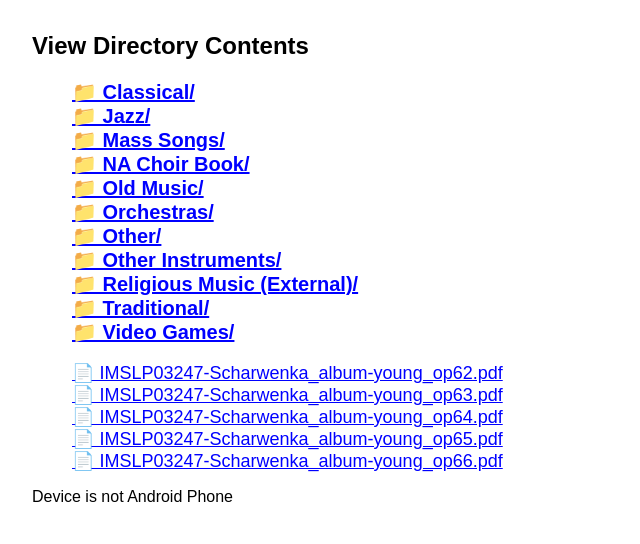
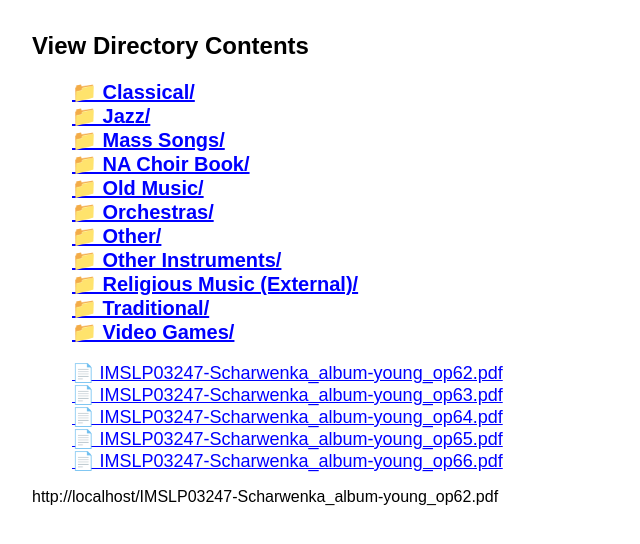
Before and after one commit to justinbornais/tests, a plain HTML site: page index.html in a window 1280 px wide. Shown: the whole page, without its empty margins (0-640 px from the left). Drawn offline with Linux system fonts and the light colour scheme.

Commit message:
Fixed bug.

```diff
--- a/index.html
+++ b/index.html
@@ -46,21 +46,22 @@
         <li class="file"><a target="_blank" href="IMSLP03247-Scharwenka_album-young_op65.pdf">📄 IMSLP03247-Scharwenka_album-young_op65.pdf</a></li>
         <li class="file"><a target="_blank" href="IMSLP03247-Scharwenka_album-young_op66.pdf">📄 IMSLP03247-Scharwenka_album-young_op66.pdf</a></li>
     </ul>
+    <p id="test"></p>
 
     <script>
         var res = "Device is not Android Phone";
         var userAgent = navigator.userAgent.toLowerCase();
         var Android = userAgent.indexOf("android") > -1;
+        var files = document.getElementsByClassName("file");
 
         if(Android) {
             res = "Device is Android Phone";
             for(var i = 0;i < files.length;i++) {
                 files[i].childNodes[0].href = "https://docs.google.com/viewerng/viewer?url=" + files[i].childNodes[0].href;
-                document.write(files[i].childNodes[0].href)
+
             }
         }
-        document.write(res)
-        var files = document.getElementsByClassName("file");
+        document.getElementById("test").innerHTML = (files[0].childNodes[0].href);
 
     </script>
 </body>
```
